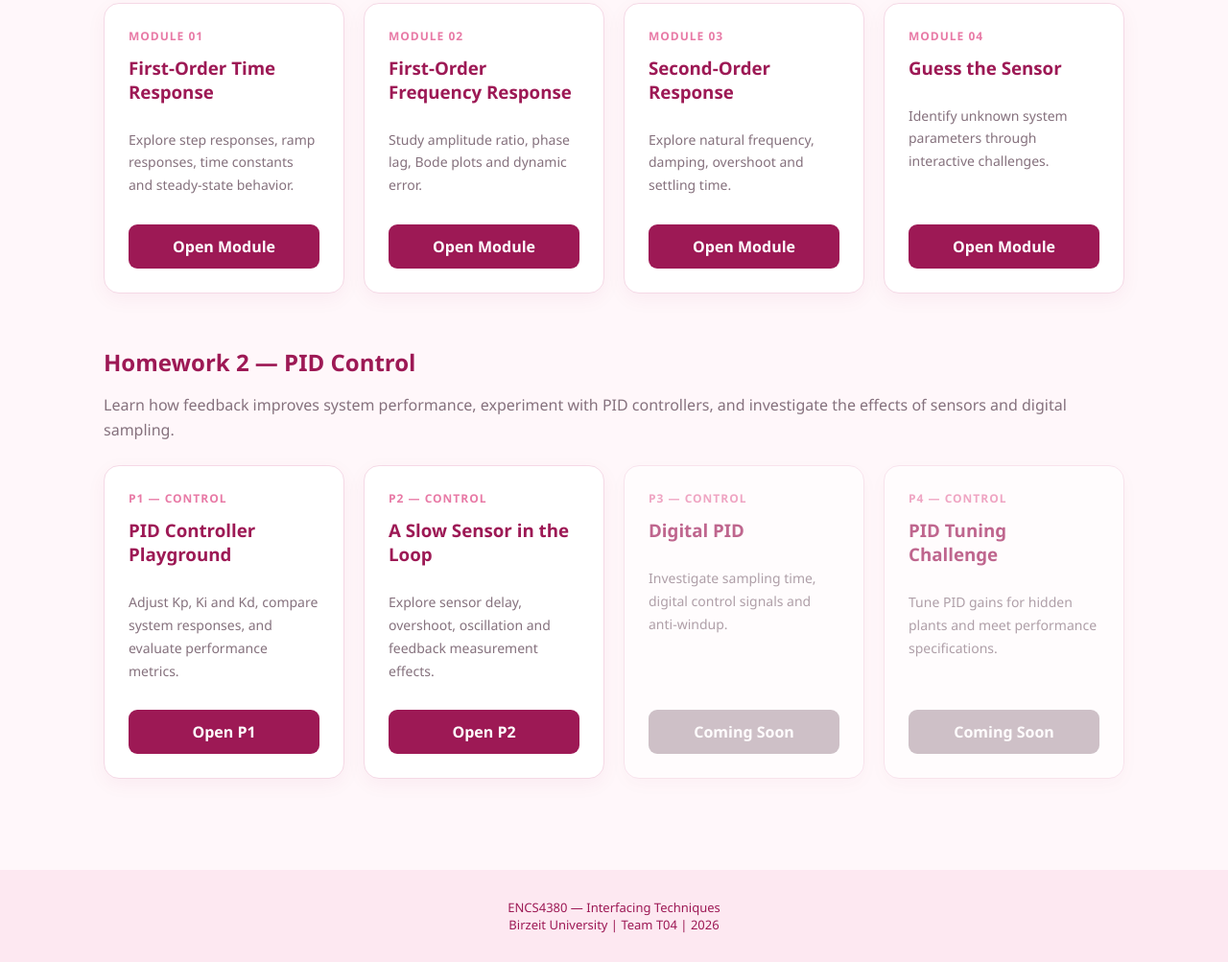
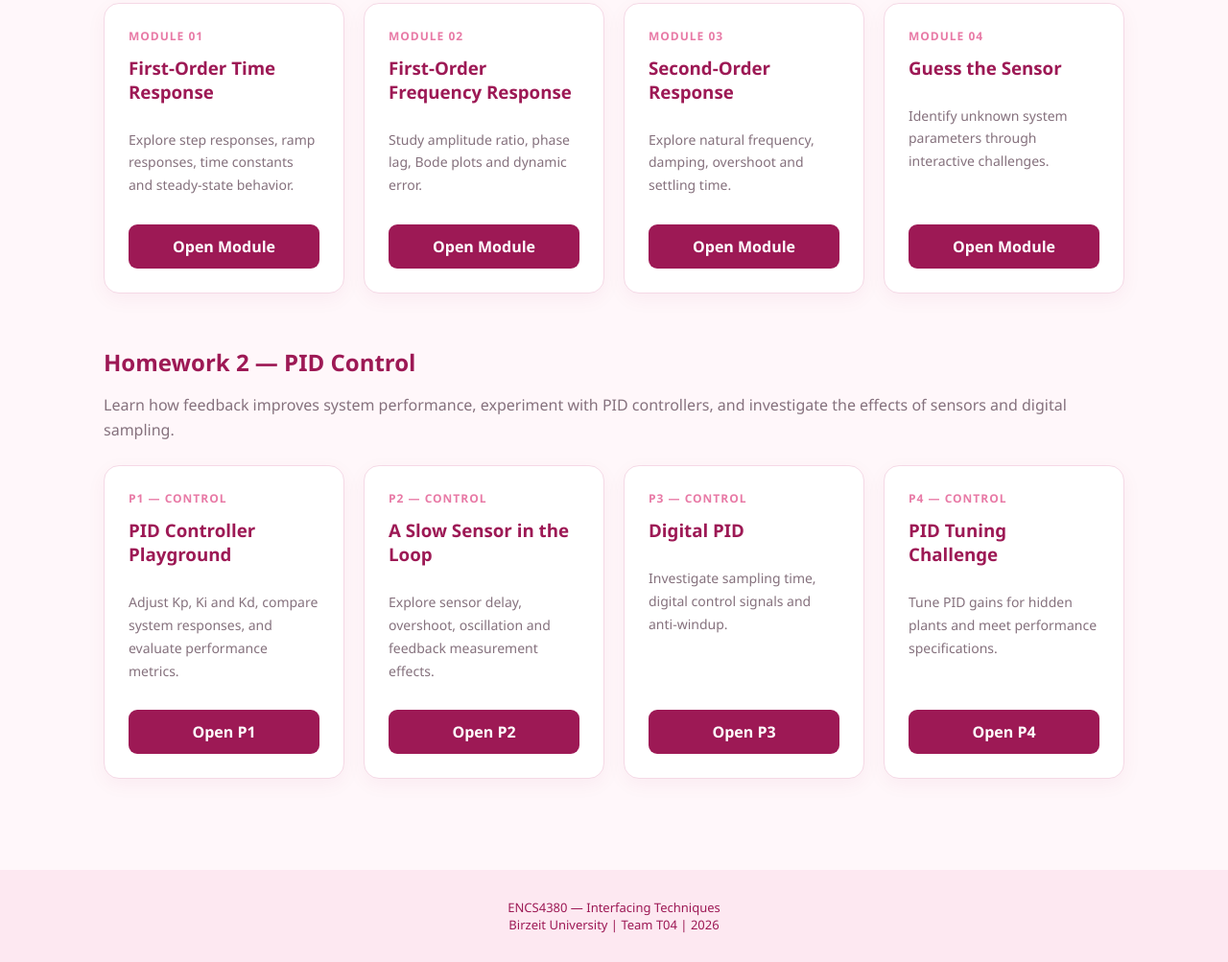
Before and after one commit to yaqeensalameh-rgb/ENCS4380-Dynamics-T04, a plain HTML site: page index.html in a window 1280 px wide. Shown: the part 559-1562 px from the top of the page at 96% size. Drawn offline with Linux system fonts and the light colour scheme.

Commit message:
Update index.html

```diff
--- a/index.html
+++ b/index.html
@@ -1,4 +1,3 @@
-
 <!DOCTYPE html>
 <html lang="en">
 <head>
@@ -124,15 +123,6 @@
 
     .button:hover {
       background: #bf3678;
-    }
-
-    .upcoming {
-      opacity: 0.65;
-    }
-
-    .upcoming .button {
-      background: #b4a4ac;
-      cursor: default;
     }
 
     footer {
@@ -273,6 +263,7 @@
 
     <div class="grid">
 
+      <!-- P1 -->
       <div class="card">
         <span class="tag">P1 — CONTROL</span>
 
@@ -288,6 +279,8 @@
         </a>
       </div>
 
+
+      <!-- P2 -->
       <div class="card">
         <span class="tag">P2 — CONTROL</span>
 
@@ -303,7 +296,9 @@
         </a>
       </div>
 
-      <div class="card upcoming">
+
+      <!-- P3 -->
+      <div class="card">
         <span class="tag">P3 — CONTROL</span>
 
         <h3>Digital PID</h3>
@@ -313,10 +308,14 @@
           signals and anti-windup.
         </p>
 
-        <span class="button">Coming Soon</span>
+        <a class="button" href="p3.html">
+          Open P3
+        </a>
       </div>
 
-      <div class="card upcoming">
+
+      <!-- P4 -->
+      <div class="card">
         <span class="tag">P4 — CONTROL</span>
 
         <h3>PID Tuning Challenge</h3>
@@ -326,7 +325,9 @@
           meet performance specifications.
         </p>
 
-        <span class="button">Coming Soon</span>
+        <a class="button" href="p4.html">
+          Open P4
+        </a>
       </div>
 
     </div>
```
